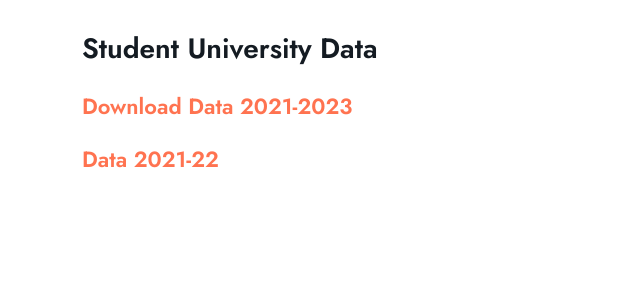
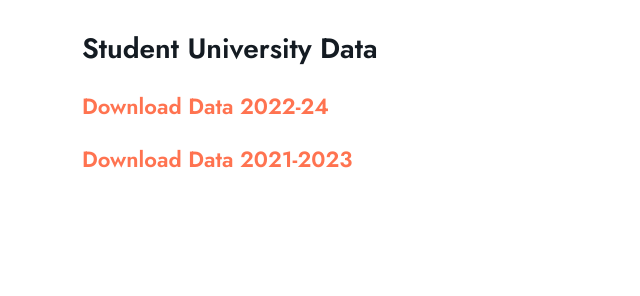
Before and after one commit to bhupindersinghsaggu/aryakanyagurukul.com, a PHP site: page /akgce/b.ed.php in a window 1280 px wide. Shown: the part 5277-5573 px from the top of the page, without its empty margins (0-640 px from the left). Run offline with PHP 8.4, Linux system fonts and the light colour scheme.

Commit message:
adazsdfs

```diff
--- a/akgce/b.ed.php
+++ b/akgce/b.ed.php
@@ -377,10 +377,10 @@ include('_web/header.php');
                     <br>
                     <h3>   Student University Data  </h3>
                     <h4 style="color: #ff7350; padding-top: 20px">
-                        <a href="img/pdf/student-data-2021-23.pdf"> Download Data 2021-2023</a>
+                    <a href="img/pdf/student-data-2022-24.pdf"> Download Data 2022-24</a>
                         <br>
                         <br>
-                        <a href="img/pdf/student-data-2021-22"> Data 2021-22</a>
+                        <a href="img/pdf/student-data-2021-23.pdf"> Download Data 2021-2023</a>
                     </h4>
                     <br>
                 </div>
```
Also changed, not shown: 1 other file.
